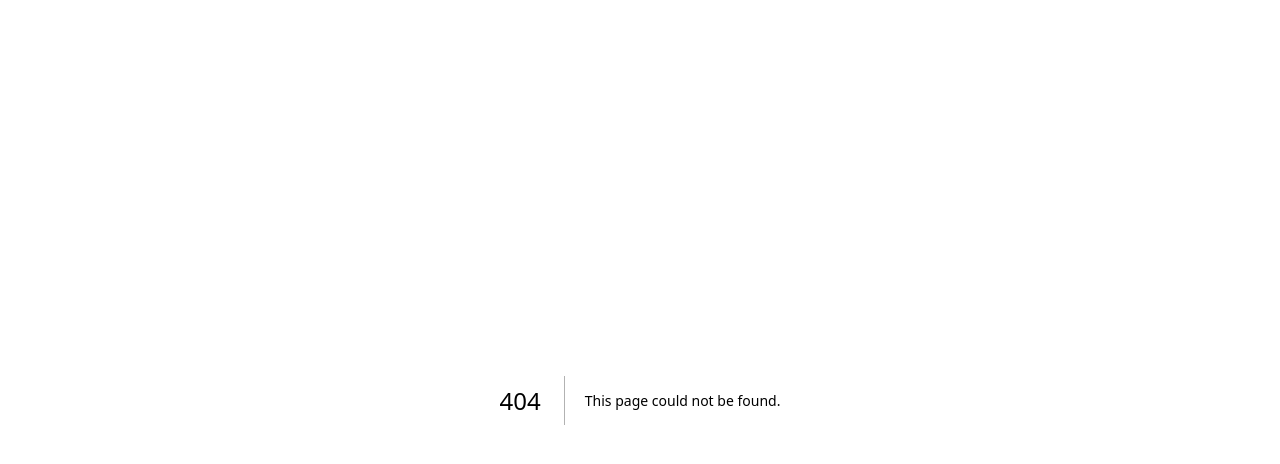
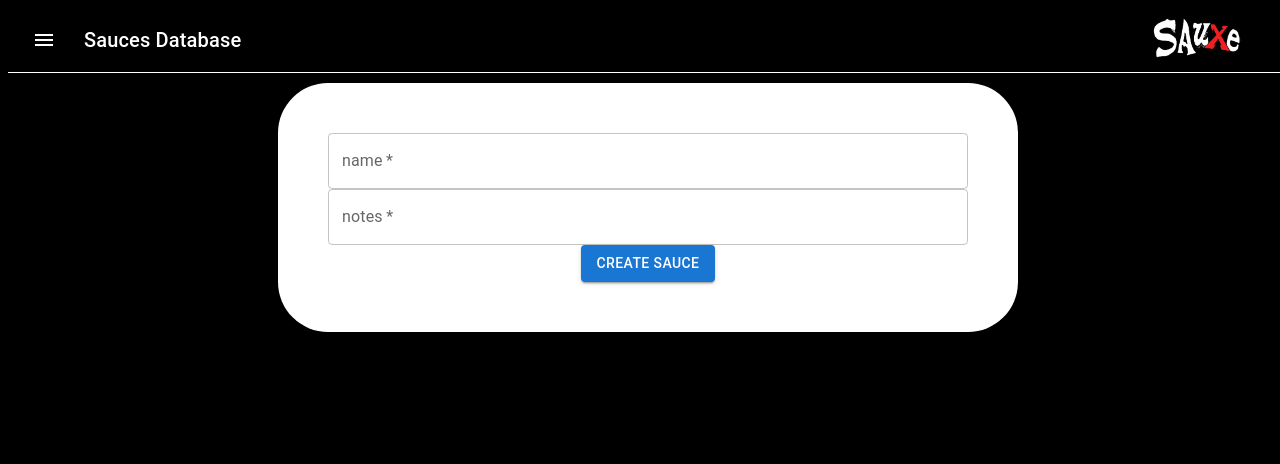
Before and after one commit to shimmieblum/sauces-tracker, a Next.js app in the folder frontend/: page /create-new-sauce in a window 1280 px wide. Before the commit this address had no page. Shown: the top 464 px of the page. Built offline with nearby package versions, Linux system fonts and the light colour scheme.

Commit message:
create new sauce form

```diff
--- /dev/null
+++ b/frontend/app/create-new-sauce/UseInput.ts
@@ -0,0 +1,13 @@
+import {ChangeEvent, useState} from "react";
+
+
+export const useInput = (initialValue:string) => {
+  const [value, setValue] = useState(initialValue);
+  const [error, setError] = useState(false);
+
+  const handleChange = ((e: ChangeEvent<HTMLInputElement>) => {
+    setValue(e.target.value)
+  });
+
+  return { value, error, handleChange, setError }
+}
--- a/frontend/app/layout.tsx
+++ b/frontend/app/create-new-sauce/layout.tsx
@@ -1,3 +1,5 @@
+
+
 export const metadata = {
   title: 'Next.js',
   description: 'Generated by Next.js',
@@ -10,7 +12,14 @@ export default function RootLayout({
 }) {
   return (
     <html lang="en">
-      <body>{children}</body>
-    </html>
+      <body style={{
+        background: 'black',
+        color: "white",
+        width: '100%',
+        height: '100vh'
+      }}>
+        {children}
+      </body>
+      </html>
   )
 }
--- /dev/null
+++ b/frontend/app/create-new-sauce/newSauceForm.tsx
@@ -0,0 +1,94 @@
+import React, {useEffect, useState} from "react";
+import {Box, Button, TextField} from "@mui/material";
+import {makeStyles} from '@mui/styles';
+import {SauceRequest} from "../../models/SauceRequestSchema";
+import {useCreateSauce, useDeleteSauce} from "../../hooks/useSaucesApi";
+import {useInput} from "./UseInput";
+
+const useStyles = makeStyles((theme) => ({
+  form: {
+    margin: "auto",
+    minWidth: '50%',
+    maxWidth: 'fit-content',
+    display: 'flex',
+    flexDirection: 'column',
+    alignItems: 'center',
+    justifyContent: 'center',
+    background: 'white',
+    marginTop: 10,
+    padding: 50,
+    borderRadius: 50,
+  },
+  button: {
+    margin: 5,
+  },
+  textField: {
+    margin: 5
+  }
+}));
+
+export const NewSauceForm = () => {
+  const classes = useStyles();
+
+  const [fermentationRecipe, setFermentationRecipe] = useState(new Map<string, number>())
+  const {value:name, handleChange:handleNameChange} = useInput('');
+  const {value:notes, handleChange:handleNotesChange} = useInput('');
+
+  const handleSubmit = () => {
+    debugger;
+    const {createSauce} = useCreateSauce();
+    const sauce:SauceRequest = {
+      name: name,
+      notes: notes,
+      nonFermentedIngredients: [{
+        ingredient:'red pepper',
+        percentage: 100
+      }],
+      fermentation: {
+        ingredients: [{
+          ingredient: 'red pepper', percentage: 100
+        }],
+        lengthInDays: 30
+      },
+      fermentationPercentage: 30
+    }
+    console.log(sauce);
+    let success = true;
+    createSauce(sauce)
+      .then(success => {
+        if(!success) {
+          console.log('failed to create new sauce')
+          success = false;
+        }
+      })
+      .catch(err => console.error(err, {message: `error occurred creating sauce`}));
+    console.log(success);
+  }
+
+  return (
+    <Box className={classes.form} component='form' onSubmit={handleSubmit}>
+      <TextField
+        label='name'
+        fullWidth
+        required
+        onChange={handleNameChange}
+        className={classes.textField}
+      />
+      <TextField
+        label='notes'
+        fullWidth
+        required
+        onChange={handleNotesChange}
+        className={classes.textField}
+      />
+      <Button
+        className={classes.button}
+        variant='contained'
+        color='primary'
+        type='submit'
+      >
+        Create Sauce
+      </Button>
+    </Box>
+  );
+}
--- /dev/null
+++ b/frontend/app/create-new-sauce/page.tsx
@@ -0,0 +1,15 @@
+'use client'
+
+import React from "react";
+import {Box} from "@mui/material";
+import {HeaderComponent} from "../sharedComponents/header/HeaderComponent";
+import {NewSauceForm} from "./newSauceForm";
+
+export default function Home() {
+  return (
+    <Box className=" min-h-screen items-center justify-between p-24">
+      <HeaderComponent/>
+      <NewSauceForm/>
+    </Box>
+  );
+}
```
